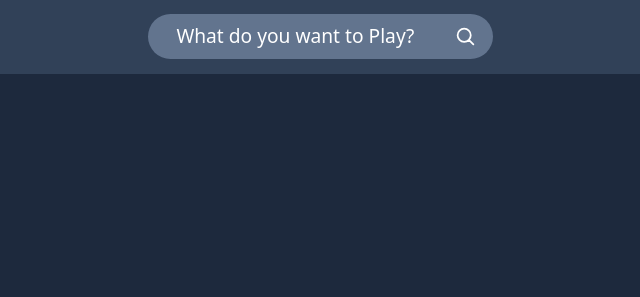
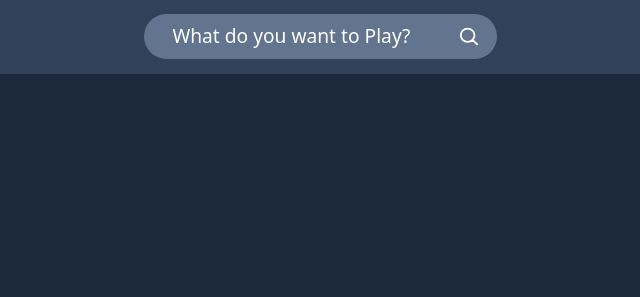
Before and after one commit to ruthlesscalm/echo-space-legacy, a website: page views/index.html in a window 1280 px wide. Shown: the top 297 px of the page, 280-920 px from the left. Drawn offline with nearby package versions, Linux system fonts and the light colour scheme; files that its build step writes are made by us from their sources; files whose address does not match are found by name.

Commit message:
feat: enhance search form styling and responsiveness in index.html

```diff
--- a/views/index.html
+++ b/views/index.html
@@ -14,9 +14,9 @@
         <div class="flex items-center">
             <h1 class="text-[clamp(20px,3vw,40px)] cursor-pointer">Melodio</h1>
         </div>
-        <form action="/search" method="GET" class="flex items-center relative rounded-full max-[500px]:hidden">
-            <input id="search" name="query" class="placeholder-inherit rounded-full block pl-7 pr-10 py-2 bg-slate-500 text-[clamp(12px,1.5vw,20px)] focus:outline-none focus:ring-2 focus:ring-white" type="text" placeholder="What do you want to Play?" required>
-            <button type="submit" class="absolute right-[5%]">
+        <form action="/search" method="GET" class="flex items-center relative max-[500px]:hidden">
+            <input id="search" name="query" class="placeholder-inherit rounded-full pl-7 max-sm:pl-4 pr-12 max-sm:pr-7 max-lg:pr-10 py-2 bg-slate-500 text-[clamp(12px,1.5vw,20px)] focus:outline-none focus:ring-2 focus:ring-white box-content w-[90%] max-sm:w-[70%]" type="text" placeholder="What do you want to Play?" required>
+            <button type="submit" class="absolute right-[5%] max-sm:right-[15%]">
                 <img class="w-[clamp(15px,1.667vw,24px)] cursor-pointer" src="assets/search.svg">
             </button>
         </form>
```
